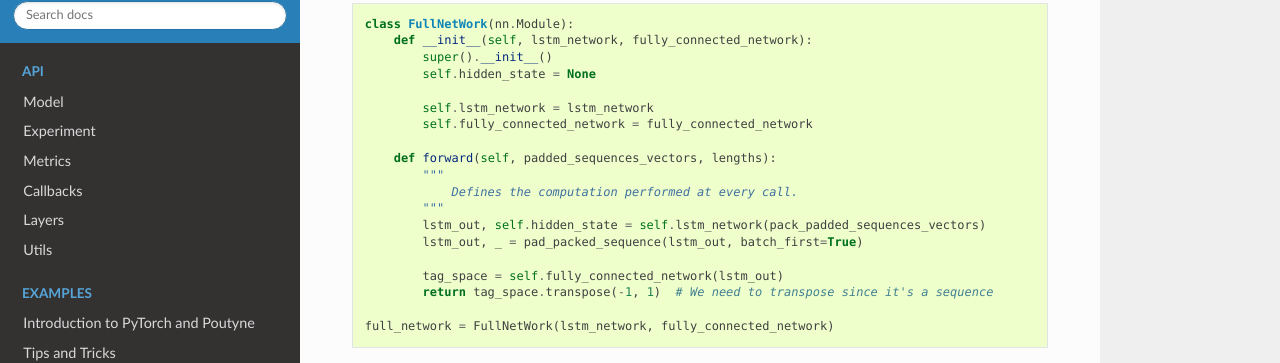
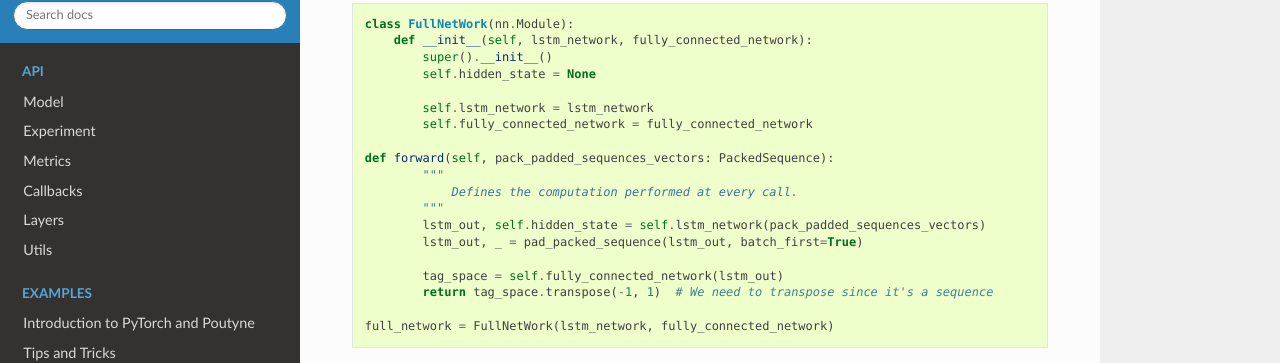
Before and after one commit to GRAAL-Research/poutyne, a Sphinx documentation site: the page built from docs/source/examples/sequence_tagging.rst, in a window 1280 px wide and 900 px high, scrolled down 5983 px. Shown: the part 109-472 px from the top of the window. Built offline with Sphinx 7.4.7 and the Read the Docs theme 2.0.0, drawn with Linux system fonts in a browser that asks for light colours; the version number could not be read and is left out.

Commit message:
fix forward signature error in rst file code example

```diff
--- a/docs/source/examples/sequence_tagging.rst
+++ b/docs/source/examples/sequence_tagging.rst
@@ -291,7 +291,7 @@ Since our sequences are of variable lengths and we want to be the most efficient
             self.lstm_network = lstm_network
             self.fully_connected_network = fully_connected_network
 
-        def forward(self, padded_sequences_vectors, lengths):
+    def forward(self, pack_padded_sequences_vectors: PackedSequence):
             """
                 Defines the computation performed at every call.
             """
```
